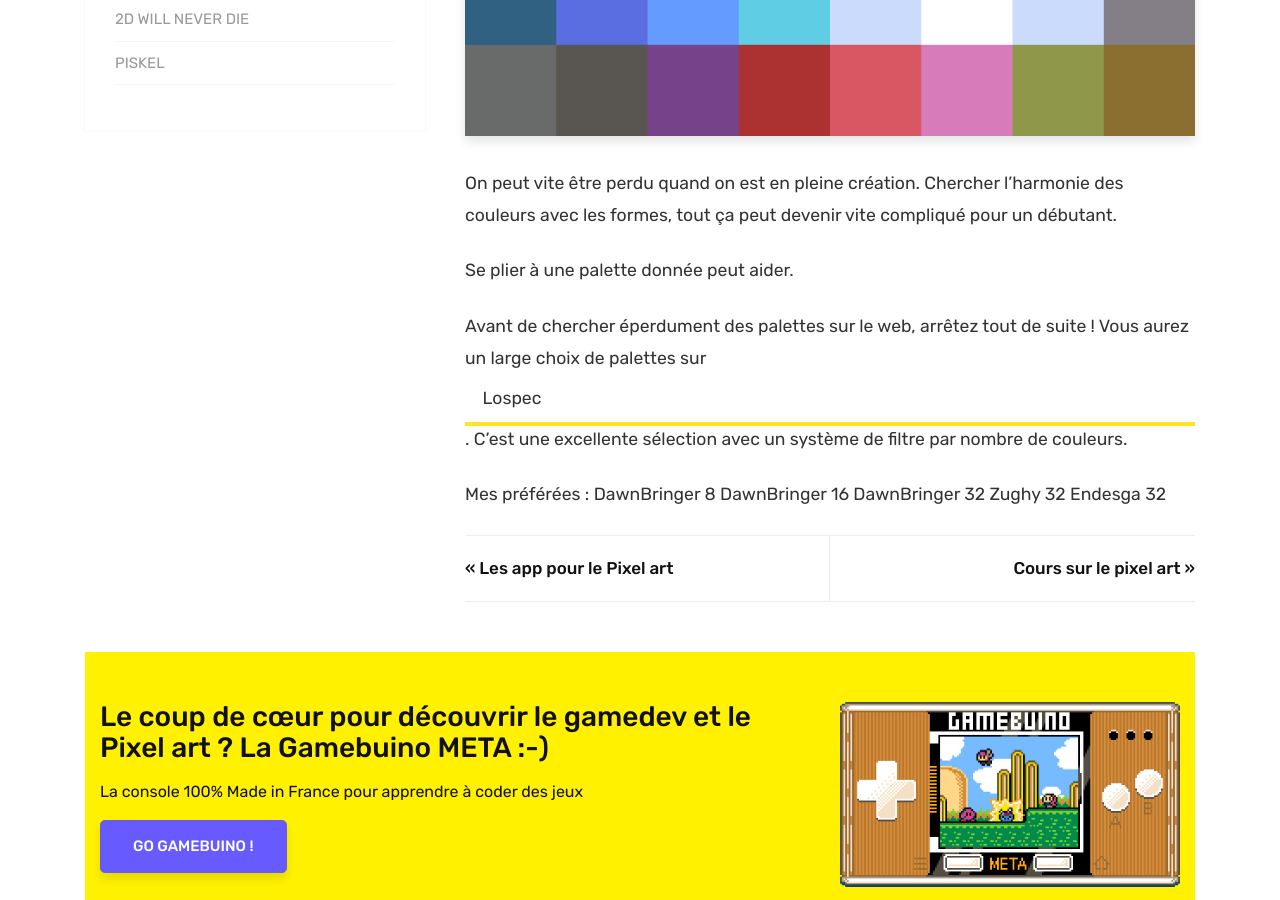
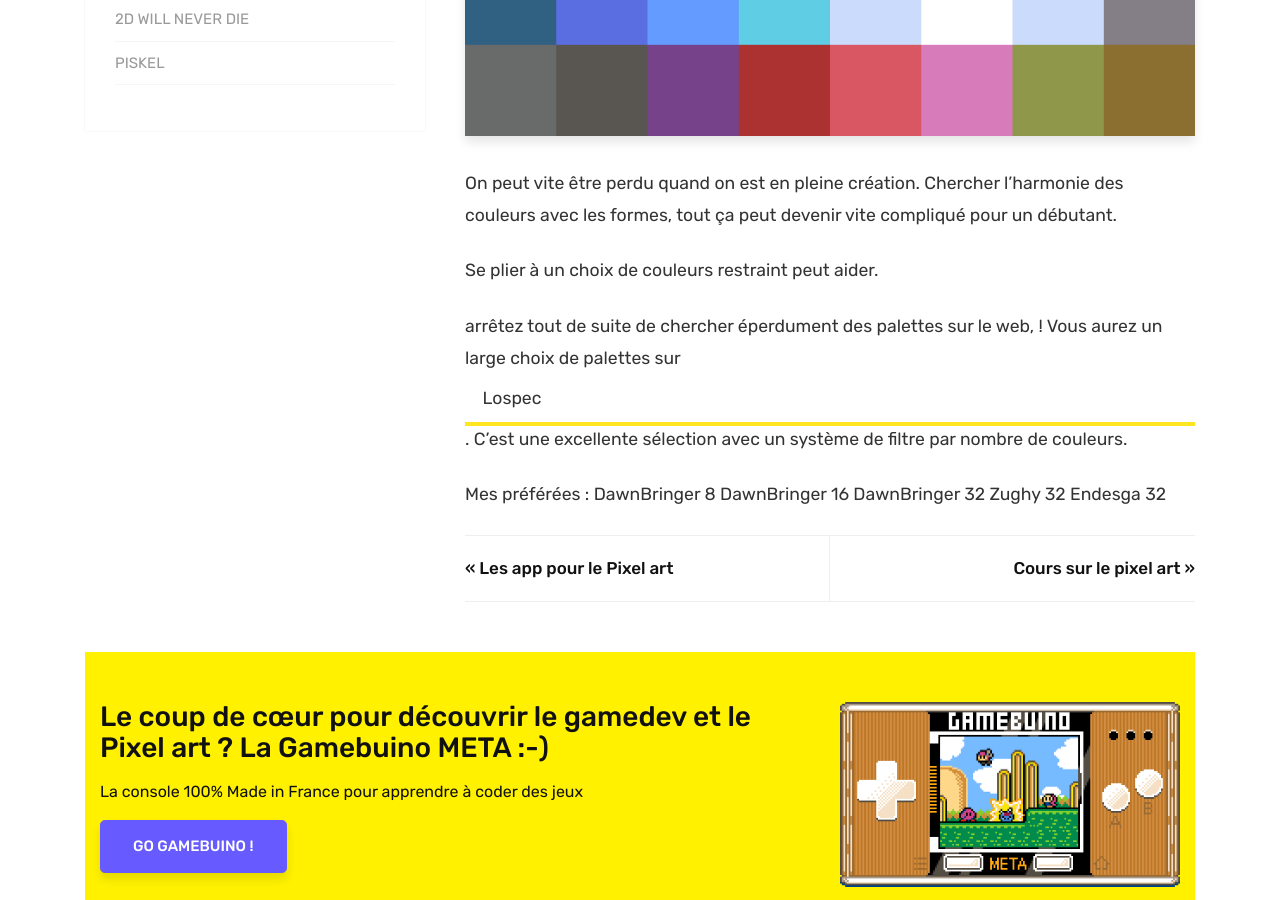
Before and after one commit to Maxibuino/PixBuino, a Jekyll site: the page built from _posts/2019-04-02-Les-palettes-de-couleurs.md, in a window 1280 px wide and 900 px high, scrolled down 570 px. Built offline with Jekyll 4.4.1, drawn with Linux system fonts in a browser that asks for light colours; comment, search, counter and statistics services are not loaded.

Commit message:
_posts/2019-04-02-Les-palettes-de-couleurs.md updated from https://stackedit.io/

```diff
--- a/_posts/2019-04-02-Les-palettes-de-couleurs.md
+++ b/_posts/2019-04-02-Les-palettes-de-couleurs.md
@@ -7,9 +7,9 @@
 ---
 On peut vite être perdu quand on est en pleine création. Chercher l'harmonie des couleurs avec les formes, tout ça peut devenir vite compliqué pour un débutant.
 
-Se plier à une palette donnée peut aider.
+Se plier à un choix de couleurs restraint peut aider.
 
-Avant de chercher éperdument des palettes sur le web, arrêtez tout de suite ! Vous aurez un large choix de palettes sur  <a class="nav-link highlight" target="blank" href="https://lospec.com/palette-list">Lospec</a>. C'est une excellente sélection avec un système de filtre par nombre de couleurs.
+arrêtez tout de suite  de chercher éperdument des palettes sur le web, ! Vous aurez un large choix de palettes sur  <a class="nav-link highlight" target="blank" href="https://lospec.com/palette-list">Lospec</a>. C'est une excellente sélection avec un système de filtre par nombre de couleurs.
 
 Mes préférées :
 DawnBringer 8
```
Also changed, not shown: other parts of _posts/2019-04-02-Les-palettes-de-couleurs.md (+1 -1 lines).
